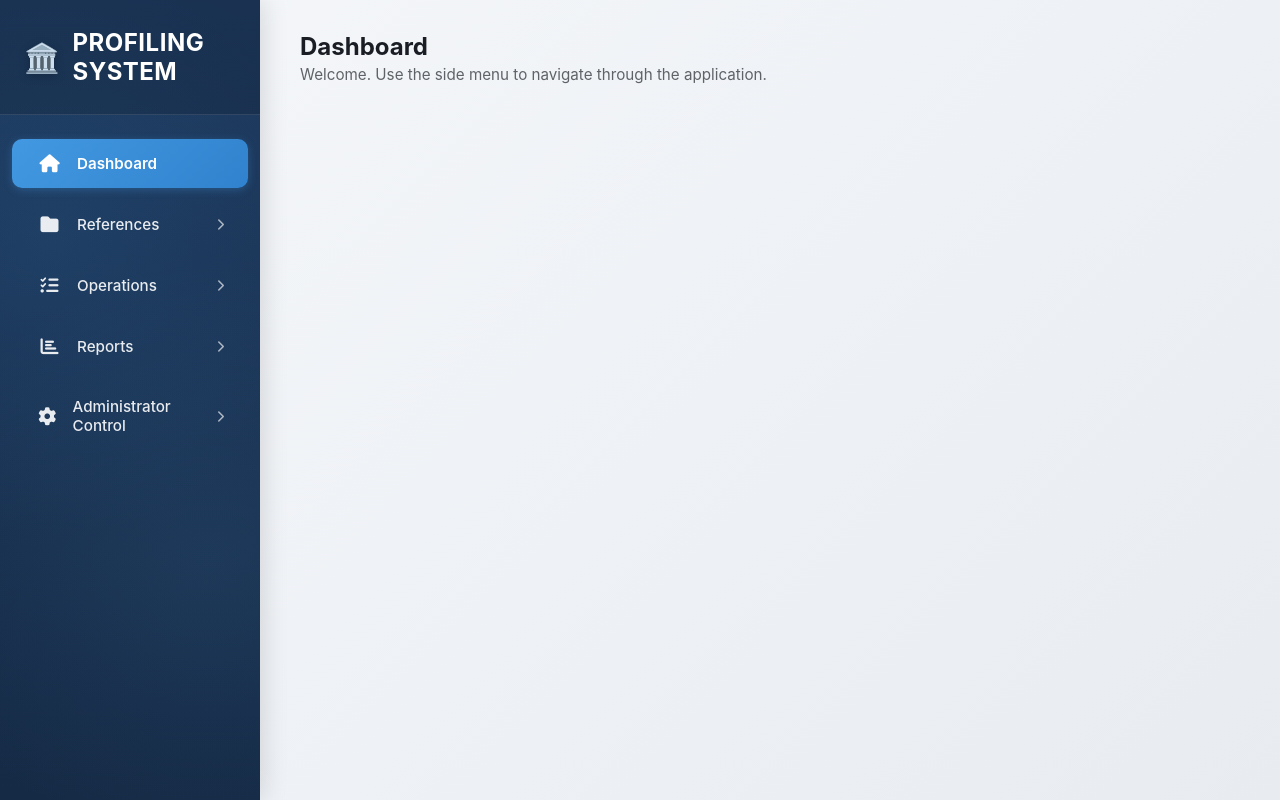
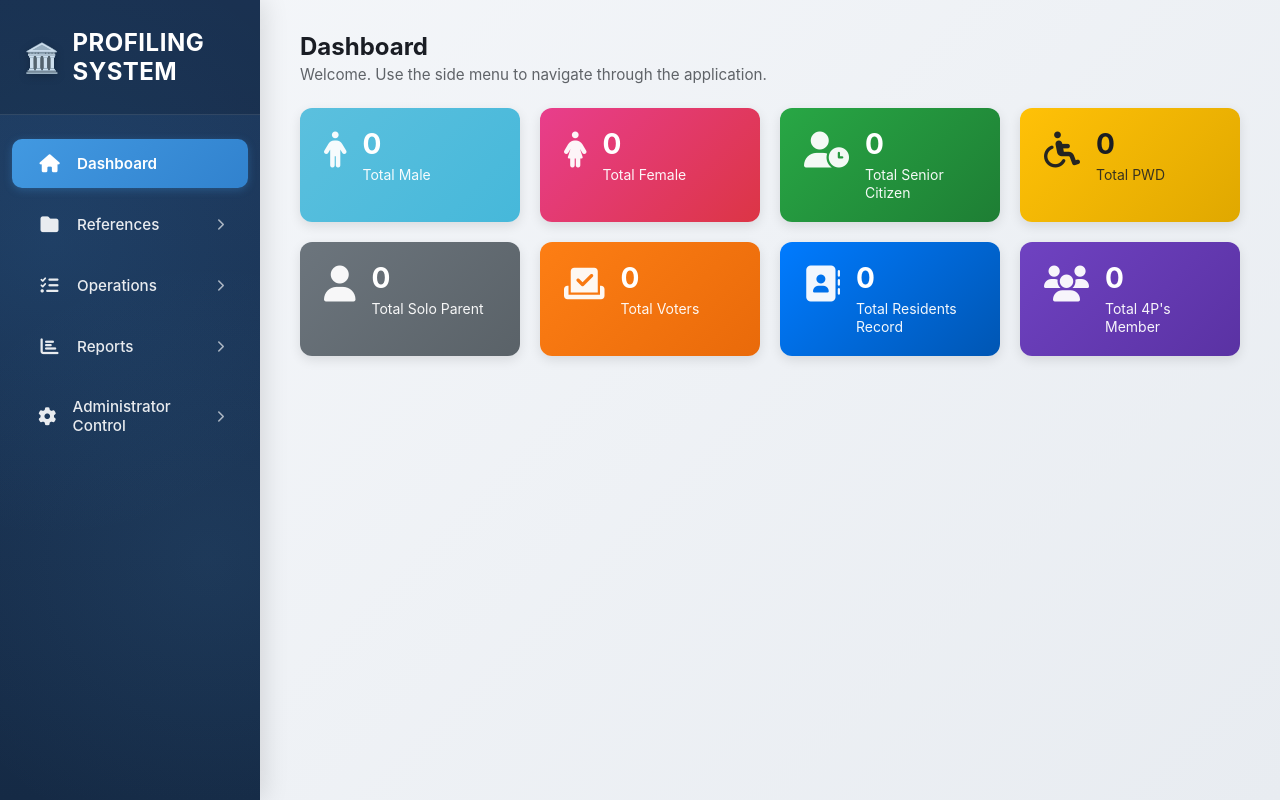
Before and after one commit to briant118/PGSO, a Django app: page / in a window 1280 px wide. Run offline with Django 5.2, Linux system fonts and the light colour scheme.

Commit message:
add features in the dashboard

```diff
--- a/main/settings.py
+++ b/main/settings.py
@@ -39,6 +39,10 @@ INSTALLED_APPS = [
     'django.contrib.staticfiles',
     'reference',
     'mainapplication',
+    'operations',
+    'reports',
+    'administrator',
+
 ]
 
 MIDDLEWARE = [
--- a/mainapplication/templates/mainapplication/dashboard.html
+++ b/mainapplication/templates/mainapplication/dashboard.html
@@ -2,7 +2,66 @@
 {% block title %}Dashboard – PGSO{% endblock %}
 {% block content %}
 <div class="dashboard">
-  <h1 style="margin:0 0 0.25rem; font-size:1.5rem; color:#1a1d24;">Dashboard</h1>
-  <p style="margin:0 0 1.5rem; color:#5f6368; font-size:0.95rem;">Welcome. Use the side menu to navigate through the application.</p>
+  <h1 class="dashboard-header">Dashboard</h1>
+  <p class="dashboard-subtitle">Welcome. Use the side menu to navigate through the application.</p>
+
+  <div class="dashboard-cards">
+    <div class="dashboard-card card-male">
+      <span class="dashboard-card-icon"><i class="fas fa-male"></i></span>
+      <div class="dashboard-card-body">
+        <p class="dashboard-card-value">{{ stats.total_male|default:0 }}</p>
+        <p class="dashboard-card-label">Total Male</p>
+      </div>
+    </div>
+    <div class="dashboard-card card-female">
+      <span class="dashboard-card-icon"><i class="fas fa-female"></i></span>
+      <div class="dashboard-card-body">
+        <p class="dashboard-card-value">{{ stats.total_female|default:0 }}</p>
+        <p class="dashboard-card-label">Total Female</p>
+      </div>
+    </div>
+    <div class="dashboard-card card-senior">
+      <span class="dashboard-card-icon"><i class="fas fa-user-clock"></i></span>
+      <div class="dashboard-card-body">
+        <p class="dashboard-card-value">{{ stats.total_senior_citizen|default:0 }}</p>
+        <p class="dashboard-card-label">Total Senior Citizen</p>
+      </div>
+    </div>
+    <div class="dashboard-card card-pwd">
+      <span class="dashboard-card-icon"><i class="fas fa-wheelchair"></i></span>
+      <div class="dashboard-card-body">
+        <p class="dashboard-card-value">{{ stats.total_pwd|default:0 }}</p>
+        <p class="dashboard-card-label">Total PWD</p>
+      </div>
+    </div>
+    <div class="dashboard-card card-solo">
+      <span class="dashboard-card-icon"><i class="fas fa-user"></i></span>
+      <div class="dashboard-card-body">
+        <p class="dashboard-card-value">{{ stats.total_solo_parent|default:0 }}</p>
+        <p class="dashboard-card-label">Total Solo Parent</p>
+      </div>
+    </div>
+    <div class="dashboard-card card-voters">
+      <span class="dashboard-card-icon"><i class="fas fa-vote-yea"></i></span>
+      <div class="dashboard-card-body">
+        <p class="dashboard-card-value">{{ stats.total_voters|default:0 }}</p>
+        <p class="dashboard-card-label">Total Voters</p>
+      </div>
+    </div>
+    <div class="dashboard-card card-residents">
+      <span class="dashboard-card-icon"><i class="fas fa-address-book"></i></span>
+      <div class="dashboard-card-body">
+        <p class="dashboard-card-value">{{ stats.total_residents_record|default:0 }}</p>
+        <p class="dashboard-card-label">Total Residents Record</p>
+      </div>
+    </div>
+    <div class="dashboard-card card-4ps">
+      <span class="dashboard-card-icon"><i class="fas fa-users"></i></span>
+      <div class="dashboard-card-body">
+        <p class="dashboard-card-value">{{ stats.total_4ps_member|default:0 }}</p>
+        <p class="dashboard-card-label">Total 4P's Member</p>
+      </div>
+    </div>
+  </div>
 </div>
 {% endblock %}
--- a/mainapplication/views.py
+++ b/mainapplication/views.py
@@ -2,5 +2,16 @@ from django.shortcuts import render
 
 
 def dashboard(request):
-    """Simple friendly dashboard with References (Barangay & Positions)."""
-    return render(request, 'mainapplication/dashboard.html')
+    """Dashboard with stat cards. Counts can be wired to models when available."""
+    # Placeholder counts; replace with model counts when resident/voter models exist
+    stats = {
+        'total_male': 0,
+        'total_female': 0,
+        'total_senior_citizen': 0,
+        'total_pwd': 0,
+        'total_solo_parent': 0,
+        'total_voters': 0,
+        'total_residents_record': 0,
+        'total_4ps_member': 0,
+    }
+    return render(request, 'mainapplication/dashboard.html', {'stats': stats})
--- a/static/css/base.css
+++ b/static/css/base.css
@@ -211,3 +211,60 @@ body {
 .side-nav::-webkit-scrollbar-thumb:hover {
   background: rgba(255, 255, 255, 0.3);
 }
+
+/* Dashboard stat cards */
+.dashboard-header {
+  margin: 0 0 0.25rem;
+  font-size: 1.5rem;
+  color: #1a1d24;
+}
+.dashboard-subtitle {
+  margin: 0 0 1.5rem;
+  color: #5f6368;
+  font-size: 0.95rem;
+}
+.dashboard-cards {
+  display: grid;
+  grid-template-columns: repeat(auto-fill, minmax(220px, 1fr));
+  gap: 1.25rem;
+  margin-top: 0.5rem;
+}
+.dashboard-card {
+  border-radius: 12px;
+  padding: 1.25rem 1.5rem;
+  color: #fff;
+  display: flex;
+  align-items: flex-start;
+  gap: 1rem;
+  box-shadow: 0 4px 12px rgba(0, 0, 0, 0.1);
+  min-height: 100px;
+}
+.dashboard-card-icon {
+  font-size: 2.25rem;
+  opacity: 0.95;
+  flex-shrink: 0;
+}
+.dashboard-card-body {
+  min-width: 0;
+}
+.dashboard-card-value {
+  font-size: 1.75rem;
+  font-weight: 700;
+  line-height: 1.2;
+  margin: 0 0 0.25rem;
+}
+.dashboard-card-label {
+  font-size: 0.875rem;
+  opacity: 0.95;
+  margin: 0;
+  line-height: 1.3;
+}
+.dashboard-card.card-male { background: linear-gradient(135deg, #5bc0de 0%, #46b8da 100%); }
+.dashboard-card.card-female { background: linear-gradient(135deg, #e83e8c 0%, #dc3545 100%); }
+.dashboard-card.card-senior { background: linear-gradient(135deg, #28a745 0%, #1e7e34 100%); }
+.dashboard-card.card-pwd { background: linear-gradient(135deg, #ffc107 0%, #e0a800 100%); color: #1a1d24; }
+.dashboard-card.card-pwd .dashboard-card-label { color: #1a1d24; opacity: 0.85; }
+.dashboard-card.card-solo { background: linear-gradient(135deg, #6c757d 0%, #5a6268 100%); }
+.dashboard-card.card-voters { background: linear-gradient(135deg, #fd7e14 0%, #e96a0a 100%); }
+.dashboard-card.card-residents { background: linear-gradient(135deg, #007bff 0%, #0056b3 100%); }
+.dashboard-card.card-4ps { background: linear-gradient(135deg, #6f42c1 0%, #5a32a3 100%); }
```
